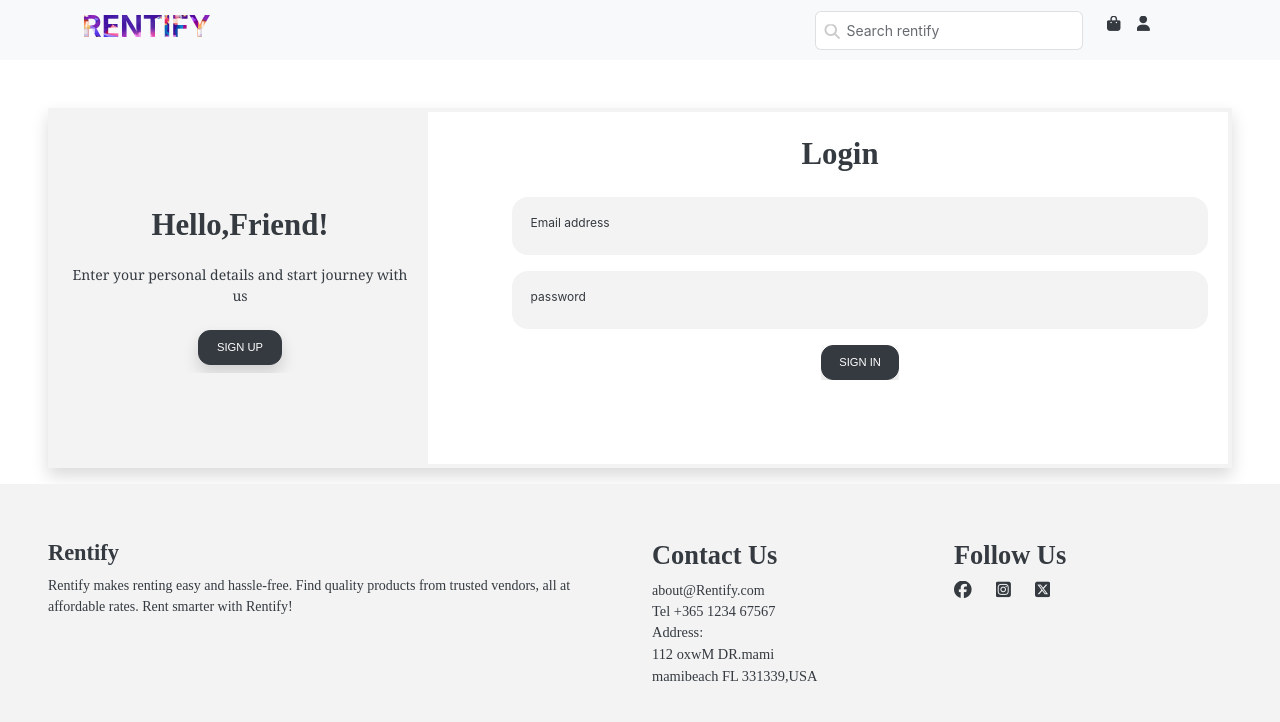
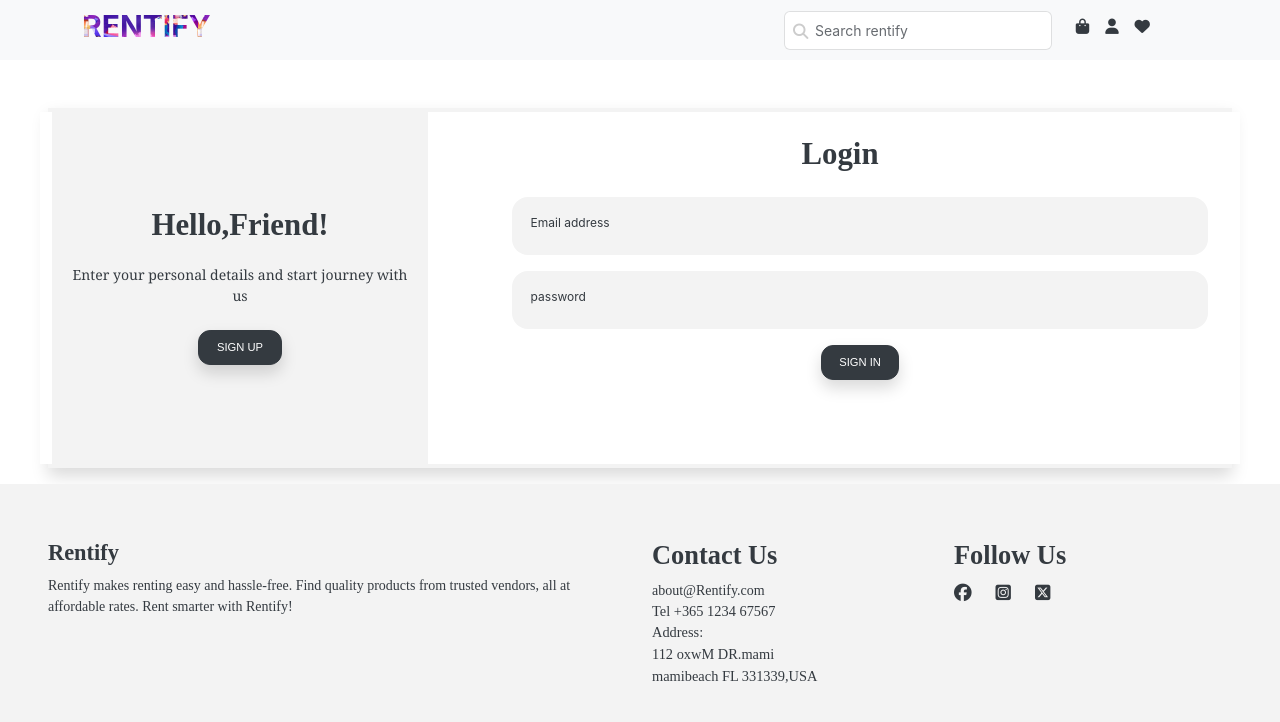
Before and after one commit to Naajiya/Rentify, a React (Vite) app: page /login in a window 1280 px wide. Shown: the top 722 px of the page. Built offline with nearby package versions, Linux system fonts and the light colour scheme.

Commit message:
code updated

```diff
--- a/src/App.jsx
+++ b/src/App.jsx
@@ -5,6 +5,7 @@ import LandingPage from './pages/LandingPage'
 import { Route, Routes } from 'react-router-dom'
 import Footer from './components/Footer'
 import Auth from './pages/Auth'
+import Wishlist from './pages/Wishlist'
 
 
 
@@ -21,6 +22,7 @@ function App() {
         <Route element={<LandingPage />} path='/' />
         <Route element ={<Auth/>} path='/login'/>
         <Route element={<Auth insideRegister={true} /> }  path='/register'/>
+        <Route element={<Wishlist/>} path='/wishlist'/>
       </Routes>
 
       <Footer/>
--- a/src/components/AllItems.jsx
+++ b/src/components/AllItems.jsx
@@ -9,10 +9,14 @@ import moveOne from '../assets/moveOne.png'
 import { Col, Row } from 'react-bootstrap';
 import { Link } from 'react-router-dom';
 import '../css/AllItemStyle.css'
+import { useState } from 'react';
 
 
 
 function AllItems() {
+
+    const [wishlist,setWishlist]=useState(false)
+
     return (
         <>
             <div className='d-flex justify-content-center m-5' >
@@ -25,7 +29,8 @@ function AllItems() {
                         <Col lg={3} md={6} sm={6}>
                             <Card style={{ width: '13rem' ,height:'19rem',}} className='p-1 mb-2' >
                                 <div className='img-wrapper img-fluid w-100  d-flex text-center justify-content-center align-items-center '>
-                                <div className='icon-sty text-secondary mt-1'><i class="fa-solid fa-heart"></i></div>
+
+                                <div className='icon-sty mt-1' style={{color:wishlist?'black':'gray'}} ><i onClick={()=>setWishlist(true)} class="fa-solid fa-heart"></i></div>
                                     <Card.Img className='card-img img-fluid ' variant="top" src={chrdar2} />
                                 </div>
                                 <Card.Body >
--- a/src/components/Header.jsx
+++ b/src/components/Header.jsx
@@ -8,6 +8,7 @@ import Col from 'react-bootstrap/Col';
 import OverlayTrigger from 'react-bootstrap/OverlayTrigger';
 import Tooltip from 'react-bootstrap/Tooltip';
 import { Container } from 'react-bootstrap'
+import { Link } from 'react-router-dom';
 
 
 function Header() {
@@ -21,6 +22,12 @@ function Header() {
     const renderTooltipa = (props) => (
         <Tooltip id="button-tooltip" {...props}>
             login
+        </Tooltip>
+    );
+
+    const renderTooltiwish = (props) => (
+        <Tooltip id="button-tooltip" {...props}>
+            wishllist
         </Tooltip>
     );
 
@@ -59,6 +66,7 @@ function Header() {
                                             color: "#ccc"
                                         }}
                                     ></i>
+
                                 </InputGroup>
 
 
@@ -78,6 +86,14 @@ function Header() {
                                 >
                                     <div className='ms-2'> <i class="fa-solid fa-user"></i></div>
                                 </OverlayTrigger>
+
+                                <OverlayTrigger
+                                    placement="right"
+                                    delay={{ show: 250, hide: 400 }}
+                                    overlay={renderTooltiwish}
+                                >
+                                    <Link to={'/wishlist'}><div className='ms-3 text-dark'> <i class="fa-solid fa-heart "></i></div></Link>
+                                </OverlayTrigger>
                             </Col>
 
                         </Row>
--- a/src/index.css
+++ b/src/index.css
@@ -1,6 +1,6 @@
-*{
+/* *{
   overflow-x: hidden;
-}
+} */
 
 .logo {
     background-image: url('./assets/fash2.jpg');
--- a/src/pages/Auth.jsx
+++ b/src/pages/Auth.jsx
@@ -9,10 +9,10 @@ import { Link } from 'react-router-dom';
 function Auth({insideRegister}) {
   return (
 
-    <div style={{ overflowX: 'hidden' }}>
+    <div style={{ overflow: 'hidden' }}>
       <div className=' ms-5 me-5 mt-5 mb-3 p-1 shadow' style={{backgroundColor:'rgb(243, 243, 243)'}}>
         <div className=' '>
-          <Row style={{ backgroundColor:'hsl(0, 0.00%, 100.00%)',height:'22rem'}} >
+          <Row style={{ backgroundColor:'hsl(0, 0.00%, 100.00%)',height:'22rem',overflow:'hidden'}} >
             <Col lg={4} style={{backgroundColor:'rgb(255, 255, 255)'}}>
               <div className='p-2 h-100 text-center d-flex justify-content-center align-items-center' style={{backgroundColor:'rgb(243, 243, 243)'}}>
                 <div>
--- a/src/pages/LandingPage.jsx
+++ b/src/pages/LandingPage.jsx
@@ -87,6 +87,7 @@ function LandingPage() {
       </div>
       {/* <h3>Lorem ipsum dolor sit amet consectetur adipisicing elit. Deserunt ipsum voluptate corrupti explicabo qui quia rem eligendi esse. Atque, pariatur nihil perspiciatis saepe ab similique inventore earum expedita eos voluptatibus!</h3> */}
       <Advertise />
+      <SubHead />
       <AllItems />
 
     </>
--- /dev/null
+++ b/src/pages/Wishlist.jsx
@@ -0,0 +1,16 @@
+import React from 'react'
+import { Row } from 'react-bootstrap'
+
+function Wishlist() {
+  return (
+    <>
+    <div>
+        <Row>
+
+        </Row>
+    </div>
+    </>
+  )
+}
+
+export default Wishlist
```
